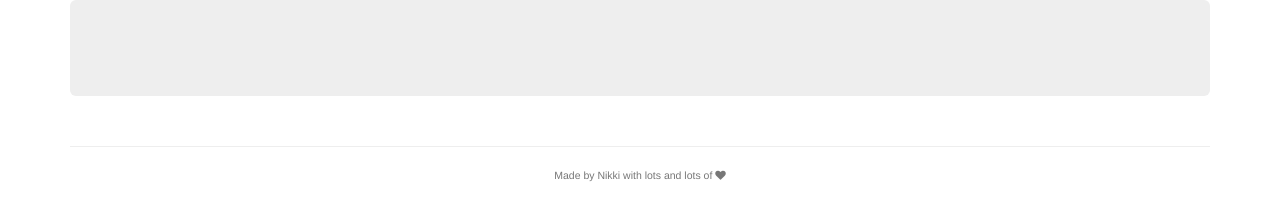
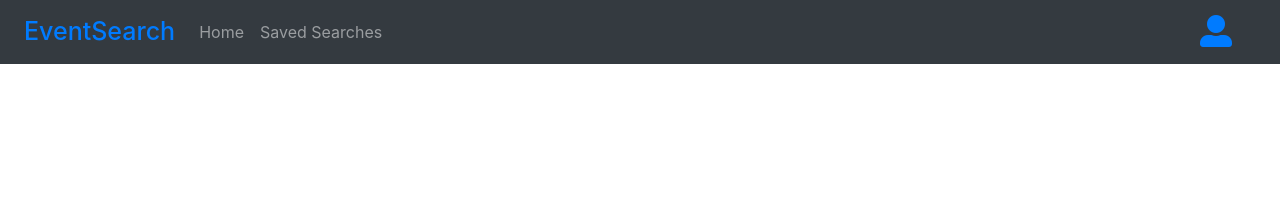
Before and after one commit to piknikki/Project1, a plain HTML site: page index.html in a window 1280 px wide. Drawn offline with nearby package versions, Linux system fonts and the light colour scheme.

Commit message:
Adding NavBar 1.0

```diff
--- a/index.html
+++ b/index.html
@@ -1,76 +1,56 @@
 <!DOCTYPE html>
 <html lang="en">
+
 <head>
     <meta name="viewport"
-          content="width=device-width, user-scalable=no, initial-scale=1.0, maximum-scale=1.0, minimum-scale=1.0">
+        content="width=device-width, user-scalable=no, initial-scale=1.0, maximum-scale=1.0, minimum-scale=1.0">
     <meta charset="UTF-8">
     <title>Title</title>
 
     <!-- Bootstrap CSS -->
-    <link rel="stylesheet" href="https://maxcdn.bootstrapcdn.com/bootstrap/3.3.6/css/bootstrap.min.css"
-          integrity="sha384-1q8mTJOASx8j1Au+a5WDVnPi2lkFfwwEAa8hDDdjZlpLegxhjVME1fgjWPGmkzs7" crossorigin="anonymous">
+    <link rel="stylesheet" href="https://stackpath.bootstrapcdn.com/bootstrap/4.3.1/css/bootstrap.min.css"
+        integrity="sha384-ggOyR0iXCbMQv3Xipma34MD+dH/1fQ784/j6cY/iJTQUOhcWr7x9JvoRxT2MZw1T" crossorigin="anonymous">
+    <script src="https://stackpath.bootstrapcdn.com/bootstrap/4.3.1/js/bootstrap.min.js"
+        integrity="sha384-JjSmVgyd0p3pXB1rRibZUAYoIIy6OrQ6VrjIEaFf/nJGzIxFDsf4x0xIM+B07jRM"
+        crossorigin="anonymous"></script>
 
-    <!-- Bootswatch Styling for Improving the Aesthetics -->
-    <link rel="stylesheet" href="https://maxcdn.bootstrapcdn.com/bootswatch/3.3.6/flatly/bootstrap.min.css">
 
     <!-- Font Awesome CSS Icons (For cool glyphicons) -->
-    <link rel="stylesheet" href="https://maxcdn.bootstrapcdn.com/font-awesome/4.5.0/css/font-awesome.min.css">
+    <link rel="stylesheet" href="https://use.fontawesome.com/releases/v5.7.2/css/all.css"
+        integrity="sha384-fnmOCqbTlWIlj8LyTjo7mOUStjsKC4pOpQbqyi7RrhN7udi9RwhKkMHpvLbHG9Sr" crossorigin="anonymous">
 
     <!-- Any extra style stuff -->
 
     <!-- My style stuff -->
-    <!--<link rel="stylesheet" type="text/css" href="css/reset.css">-->
+    <link rel="stylesheet" href="style.css">
     <!--<link rel="stylesheet" type="text/css" href="style.css">-->
 
 </head>
+
 <body>
-
-<div class="container">
-
-    <!-- Jumbotron Region -->
-    <div class="jumbotron">
-
-    </div>
-
-
-    <!-- middle content Region -->
-    <div class="">
-
-    </div>
-
-
-    <!-- Footer Region -->
-    <div class="row">
-        <div class="col-sm-12">
-
-            <!-- Line Break followed by closing -->
-            <hr>
-            <h5 class="text-center">
-                <small>Made by Nikki with lots and lots of <i class="fa fa-heart"></i></small>
-            </h5>
-
+    <!-- BEGIN NAVBAR -->
+    <nav class="navbar navbar-fixed-top navbar-expand-lg navbar-dark bg-dark p-2 pl-4 pr-4">
+        <a id="navbar-header" class="navbar-brand text-primary" href="#">EventSearch</a>
+        <button class="navbar-toggler" type="button" data-toggle="collapse" data-target="#navbarSupportedContent"
+            aria-controls="navbarSupportedContent" aria-expanded="false" aria-label="Toggle navigation">
+            <span class="navbar-toggler-icon"></span>
+        </button>
+        <div class="collapse navbar-collapse" id="navbarSupportedContent">
+            <ul class="navbar-nav mr-auto">
+                <li class="nav-item">
+                    <a class="nav-link" href="#">Home <span class="sr-only">(current)</span></a>
+                </li>
+                <li class="nav-item">
+                    <a class="nav-link" href="#">Saved Searches</a>
+                </li>
+            </ul>
+            <a class="nav-item text-primary mr-3" href="#"><i class="fas fa-user-alt fa-2x mr-2"></i>
+            </a>
         </div>
-    </div>
-
-</div>
-
-<!-- jQuery JS -->
-<script src="https://code.jquery.com/jquery-3.3.1.slim.min.js"
-        integrity="sha384-q8i/X+965DzO0rT7abK41JStQIAqVgRVzpbzo5smXKp4YfRvH+8abtTE1Pi6jizo"
-        crossorigin="anonymous"></script>
-
-<!-- JS for Bootstrap -->
-<script src="https://cdnjs.cloudflare.com/ajax/libs/popper.js/1.14.7/umd/popper.min.js"
-        integrity="sha384-UO2eT0CpHqdSJQ6hJty5KVphtPhzWj9WO1clHTMGa3JDZwrnQq4sF86dIHNDz0W1"
-        crossorigin="anonymous"></script>
-<script src="https://stackpath.bootstrapcdn.com/bootstrap/4.3.1/js/bootstrap.min.js"
-        integrity="sha384-JjSmVgyd0p3pXB1rRibZUAYoIIy6OrQ6VrjIEaFf/nJGzIxFDsf4x0xIM+B07jRM"
-        crossorigin="anonymous"></script>
-<script src="https://cdnjs.cloudflare.com/ajax/libs/jquery/3.2.1/jquery.min.js"></script>
-
-<!-- Code to my Javascript File -->
-<script src="assets/app.js"></script>
+    </nav>
+    <!-- END NAVBAR -->
 
 
 </body>
+
 </html>
--- /dev/null
+++ b/style.css
@@ -0,0 +1,4 @@
+#navbar-header{
+    font-size: 25px;
+    font-weight: 500;
+}
```
